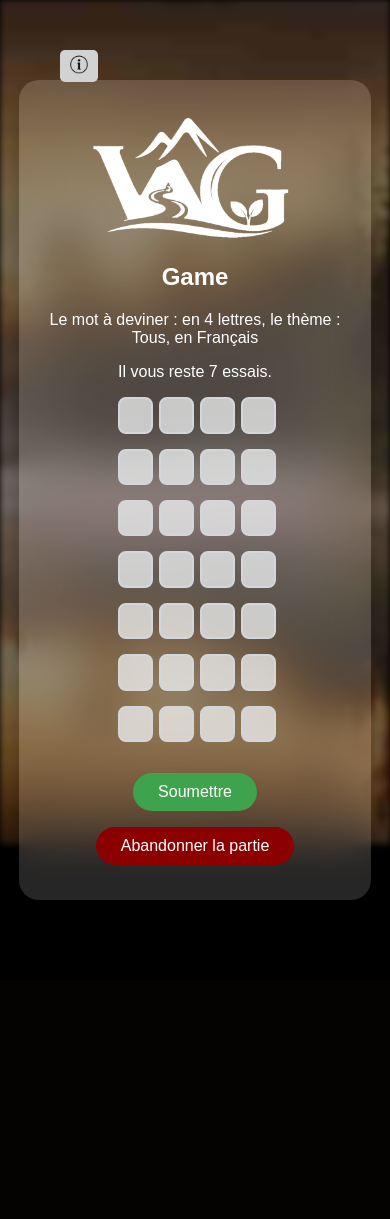
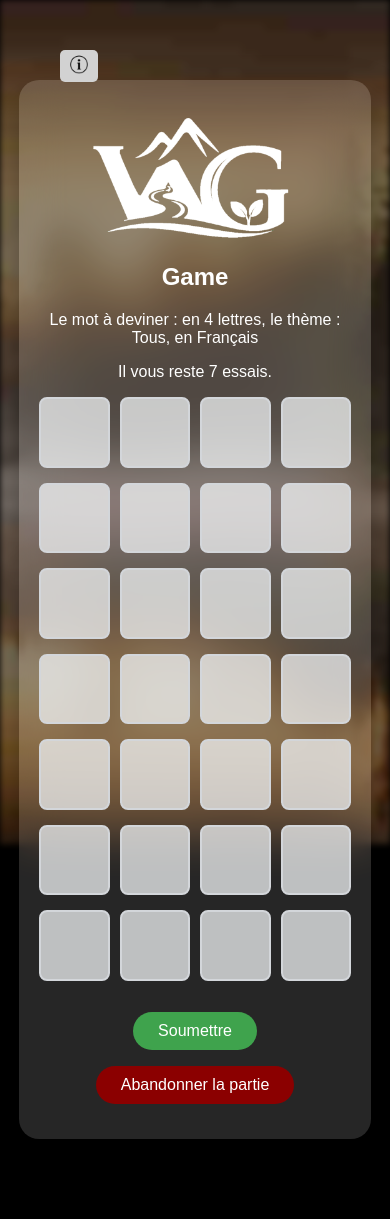
Before and after one commit to NGTri23/WordGrid, a Flask app: page /play in a window 390 px wide. Before the commit the page ends 900 px from the top, so only its background shows below. Run offline with Flask 3, Linux system fonts and the light colour scheme.

Commit message:
Mise à jour
- Amélioration responsive
- Désactivation autosaisi des inputs

```diff
--- a/static/style.css
+++ b/static/style.css
@@ -223,17 +223,27 @@ input[type="range"]{
   margin: 30px 0;
 }
 .case, .case_utilise, .case_non_utilise{
-  width: 50px;
-  height: 50px;
+  width: 100%;
+  height: auto;
+  aspect-ratio: 1 / 1;
+  box-sizing: border-box;
+  display: flex;
+  align-items: center;
+  justify-content: center;
+  font-size: 2em;
   border-radius: 8px;
   background: rgba(241, 243, 244, 0.75);
   color: #1f1f1f;
   border: 2px solid #d3d6da;
   text-align: center;
   align-content: center;
-  font-size: 2em;
   font-weight: bold;
   transition: background 0.4s ease, color 0.4s ease;
+}
+.case.case.exemple_aide{
+  width: 50px;
+  height: 50px;
+  font-size: 2em;
 }
 .ligne .case_utilise.vert,
 .case.exemple_aide.vert,
@@ -477,19 +487,32 @@ section {
   border-bottom: none;
 }
 @media (max-width : 450px) {
-  .bloc_central{
+  .bloc_central,
+  .lightbox_content_help{
     margin: 5em 1em;
     padding: 35px 20px;
     min-width: 30%;
   }
   .ligne{
-    grid-template-columns: repeat(var(--nb-lettre), 10%);
-    gap : 10px;
+    grid-template-columns: repeat(var(--nb-lettre), 1fr);
+    /* gap : 5%; */
     margin: 15px 0;
+  }
+  .case.exemple_aide{
+    min-width: 35px;
+    min-height: 35px;
+    width: 35px;
+    height: 35px;
   }
   .case, .case_utilise, .case_non_utilise{
     width: 100%;
-    height: 8.3vw;
+    height: auto;
+    aspect-ratio: 1 / 1;
+    box-sizing: border-box;
+    display: flex;
+    align-items: center;
+    justify-content: center;
+    font-size: calc(2rem / var(--nb-lettre) * 5);
   }
   .leaderboard-table th{
     padding: 10px 0px;
@@ -499,7 +522,8 @@ section {
   }
 }
 @media (min-width : 451px) and (max-width : 600px) {
-  .bloc_central{
+  .bloc_central,
+  .lightbox_content_help{
     margin: 5em 1em;
     padding: 40px 50px;
     min-width: 80%;
@@ -513,8 +537,9 @@ section {
     height: 40px;
   }
 }
-@media (max-width : 600px) {
-  .bloc_central{
+@media (max-width : 800px) {
+  .bloc_central,
+  .lightbox_content_help{
     min-width: 80%;
   }
   .leaderboard-table,
@@ -537,3 +562,8 @@ section {
     padding: 10px 15px;
   }
 }
+@media (max-width : 1400px) {
+  .bloc_central{
+    width: 40%;
+  }
+}
--- a/templates/base.html
+++ b/templates/base.html
@@ -58,11 +58,11 @@
           <h2>Signification des couleurs</h2>
 
           <div class="ligne_help_exemple">
-            <div class="case_utilise vert">P</div>
-            <div class="case_utilise gris">O</div>
-            <div class="case_utilise jaune">I</div>
-            <div class="case_utilise gris">N</div>
-            <div class="case_utilise gris">T</div>
+            <div class="case exemple_aide vert">P</div>
+            <div class="case exemple_aide gris">O</div>
+            <div class="case exemple_aide jaune">I</div>
+            <div class="case exemple_aide gris">N</div>
+            <div class="case exemple_aide gris">T</div>
           </div>
 
           <div class="color-grid">
--- a/templates/play.html
+++ b/templates/play.html
@@ -37,8 +37,13 @@
       {% endfor %}
     {% endif %}
 
-    <input type="text" name="mot_tentative" id="input_mot" maxlength="{{ configuration.longueur_mot }}"
-      style="opacity:0; position:absolute; left: -9999px;" required autofocus> <!-- l'input est caché ! -->
+    <input type="text"
+    name="mot_tentative"
+    id="input_mot"
+    maxlength="{{ configuration.longueur_mot }}"
+    style="opacity:0; position:absolute; left: -9999px;"
+    autocomplete="off"
+    required autofocus> <!-- l'input est caché ! -->
 
     <div class="ligne" style="--nb-lettre: {{configuration.longueur_mot}};">
       {% for _ in range(configuration.longueur_mot) %}
--- a/templates/play_duo.html
+++ b/templates/play_duo.html
@@ -48,6 +48,7 @@
   id="input_mot"
   maxlength="{{ configuration.longueur_mot }}"
   style="opacity:0; position:absolute; left:-9999px;"
+  autocomplete="off"
   required autofocus
   >
 
```
